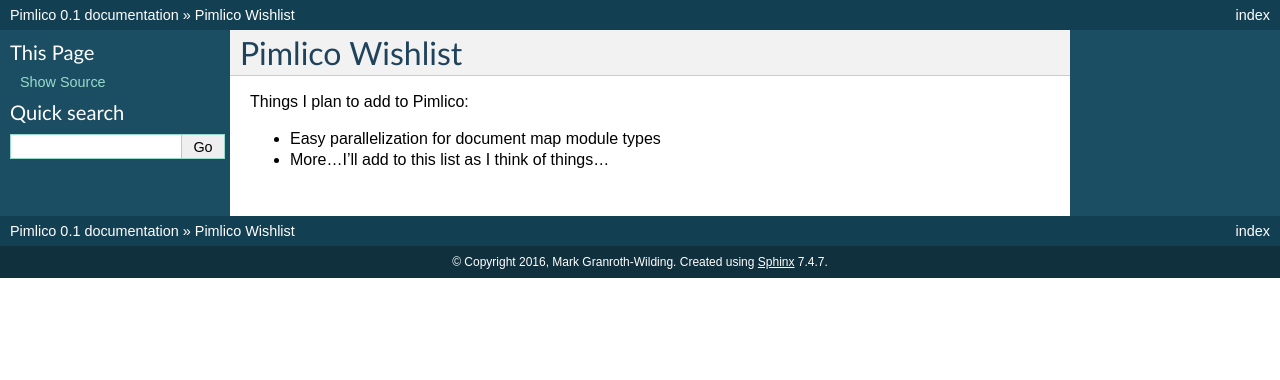
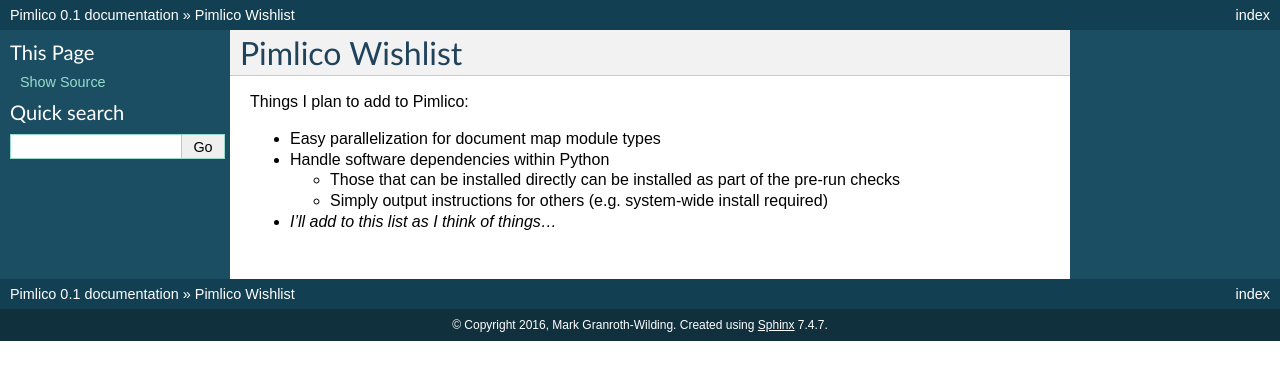
Before and after one commit to markgw/pimlico, a Sphinx documentation site: the page built from docs/wishlist.rst, in a window 1280 px wide. Shown: the top 380 px of the page. Built offline with Sphinx 7.4.7, drawn with Linux system fonts in a browser that asks for light colours; formulas are drawn with MathJax 3.

Commit message:
Added new item to wishlist

```diff
--- a/docs/wishlist.rst
+++ b/docs/wishlist.rst
@@ -5,4 +5,10 @@
 Things I plan to add to Pimlico:
 
 - Easy parallelization for document map module types
-- More...I'll add to this list as I think of things...
+- Handle software dependencies within Python
+
+  - Those that can be installed directly can be installed as part of the pre-run
+    checks
+  - Simply output instructions for others (e.g. system-wide install required)
+
+- *I'll add to this list as I think of things...*
```
